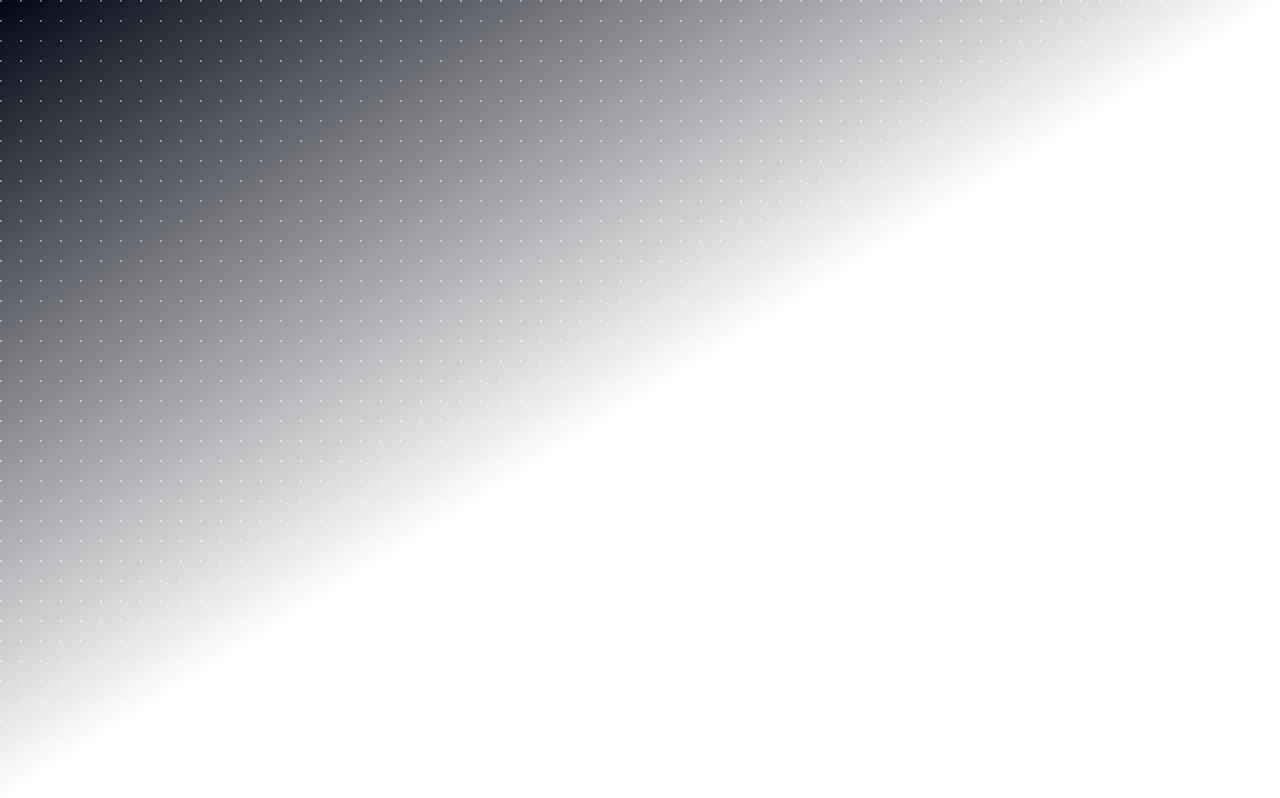
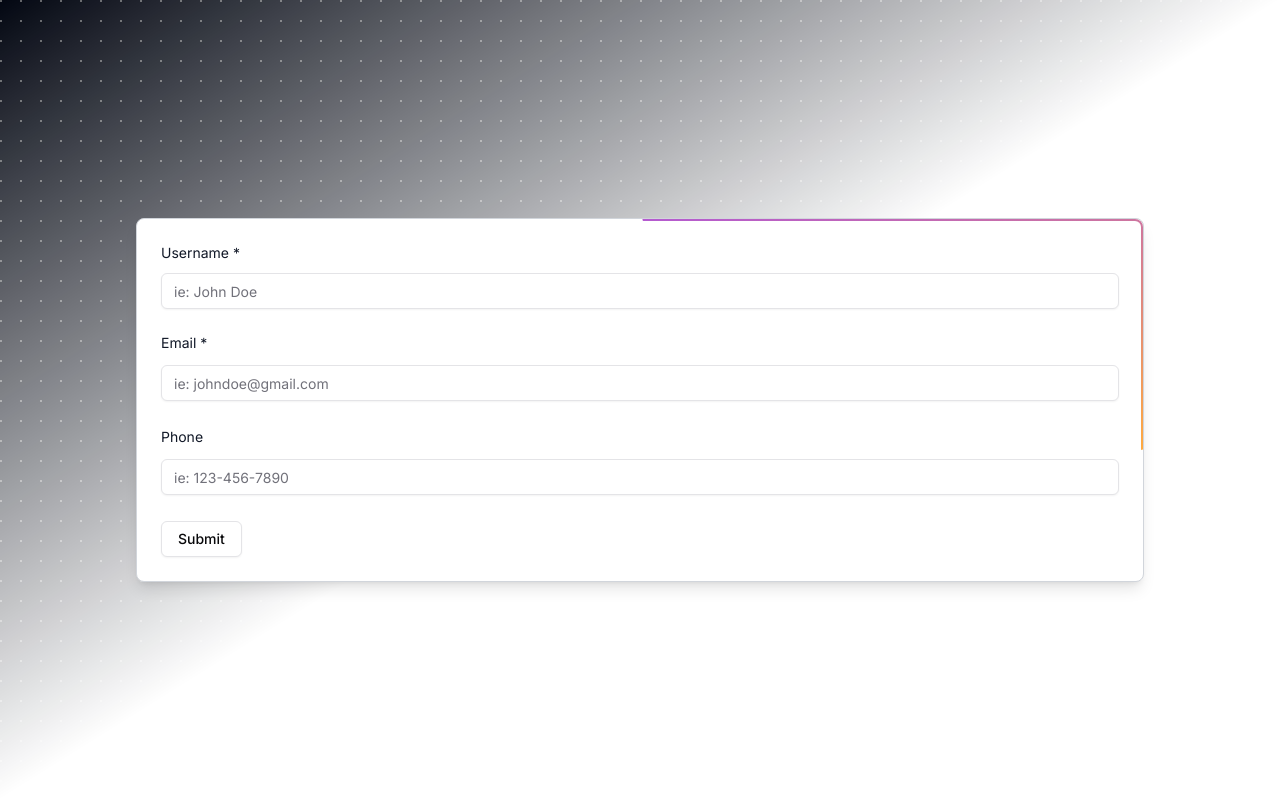
Before and after one commit to souradipdev/product_feedback_form, a Next.js app: page / in a window 1280 px wide. Built offline with nearby package versions, Linux system fonts and the light colour scheme.

Commit message:
Added overall design and input of the form

```diff
--- a/package.json
+++ b/package.json
@@ -11,6 +11,7 @@
   "dependencies": {
     "@hookform/resolvers": "^3.9.0",
     "@radix-ui/react-icons": "^1.3.0",
+    "@radix-ui/react-slot": "^1.1.0",
     "class-variance-authority": "^0.7.0",
     "clsx": "^2.1.1",
     "mongoose": "^8.5.2",
--- a/src/app/page.tsx
+++ b/src/app/page.tsx
@@ -1,6 +1,8 @@
-import { cn } from "@/lib/utils";
+import {cn} from "@/lib/utils";
 import DotPattern from "@/components/magicui/dot-pattern";
-const  DotPatternDemo2 = () => {
+import Form from "@/components/Form";
+
+const DotPatternDemo2 = () => {
   return (
     <div
       className="relative flex h-screen w-full items-center justify-center overflow-hidden bg-background p-20 md:shadow-xl">
@@ -14,11 +16,7 @@ const  DotPatternDemo2 = () => {
           "[mask-image:linear-gradient(to_bottom_right,white,transparent,transparent)] bg-gray-950",
         )}
       />
-      {/*<p
-        className="z-10 h-full whitespace-pre-wrap text-center text-5xl font-medium tracking-tighter text-black dark:text-white ">
-        Dot Pattern
-      </p>*/}
-
+      <Form/>
     </div>
   );
 };
--- a/src/components/Form.tsx
+++ b/src/components/Form.tsx
@@ -0,0 +1,56 @@
+"use client"
+import {SubmitHandler, useForm} from "react-hook-form";
+import {FormSchema} from "@/schema/FormSchema";
+import {zodResolver} from "@hookform/resolvers/zod";
+import * as z from "zod";
+import {Input} from "@/components/ui/input";
+import {Button} from "@/components/ui/button";
+import { BorderBeam } from "@/components/magicui/border-beam";
+
+function Form() {
+  const {
+    register, handleSubmit, formState: {errors, isSubmitting}
+  } = useForm<z.infer<typeof FormSchema>>({
+    resolver: zodResolver(FormSchema),
+    defaultValues: {
+      email: "",
+      name: "",
+      phone: "",
+    }
+  })
+
+  const onSubmit: SubmitHandler<z.infer<typeof FormSchema>> = (data:z.infer<typeof FormSchema>) => {
+    console.log(data);
+  }
+
+  return (
+    <div className="z-10 w-[90%] h-fit flex items-center justify-center">
+      <div className="w-full h-fit relative border border-gray-300 bg-white rounded-lg shadow-lg p-6">
+        <BorderBeam  size={900} borderWidth={2}/>
+        <form className={"w-full flex flex-col items-center gap-3.5"} onSubmit={handleSubmit(onSubmit)}>
+          <div className={"w-full flex flex-col gap-2.5 items-center"}>
+            <span className={"text-gray-900 self-start text-sm"}>Username *</span>
+            <Input typeof={"text"} {...register("name")} className={"bg-white"} placeholder={"ie: John Doe"}/>
+            {errors && <span className={"text-red-500 self-start text-sm"}>{errors.name?.message}</span>}
+          </div>
+
+          <div className={"w-full flex flex-col gap-3 items-center"}>
+            <span className={"text-gray-900 self-start text-sm"}>Email *</span>
+            <Input typeof={"text"} {...register("email")} className={"bg-white"} placeholder={"ie: johndoe@gmail.com"}/>
+            {errors && <span className={"text-red-500 self-start text-sm"}>{errors.email?.message}</span>}
+          </div>
+
+          <div className={"w-full flex flex-col gap-3 items-center"}>
+            <span className={"text-gray-900 self-start text-sm"}>Phone</span>
+            <Input typeof={"text"} {...register("phone")} className={"bg-white"} placeholder={"ie: 123-456-7890"}/>
+            {errors && <span className={"text-red-500 self-start text-sm"}>{errors.phone?.message}</span>}
+          </div>
+
+        <Button variant={"outline"} typeof={"submit"} className={"self-start"} disabled={isSubmitting}>Submit</Button>
+        </form>
+      </div>
+    </div>
+  );
+}
+
+export default Form;
--- /dev/null
+++ b/src/components/magicui/border-beam.tsx
@@ -0,0 +1,49 @@
+import { cn } from "@/lib/utils";
+
+interface BorderBeamProps {
+  className?: string;
+  size?: number;
+  duration?: number;
+  borderWidth?: number;
+  anchor?: number;
+  colorFrom?: string;
+  colorTo?: string;
+  delay?: number;
+}
+
+export const BorderBeam = ({
+  className,
+  size = 200,
+  duration = 15,
+  anchor = 90,
+  borderWidth = 1.5,
+  colorFrom = "#ffaa40",
+  colorTo = "#9c40ff",
+  delay = 0,
+}: BorderBeamProps) => {
+  return (
+    <div
+      style={
+        {
+          "--size": size,
+          "--duration": duration,
+          "--anchor": anchor,
+          "--border-width": borderWidth,
+          "--color-from": colorFrom,
+          "--color-to": colorTo,
+          "--delay": `-${delay}s`,
+        } as React.CSSProperties
+      }
+      className={cn(
+        "pointer-events-none absolute inset-0 rounded-[inherit] [border:calc(var(--border-width)*1px)_solid_transparent]",
+
+        // mask styles
+        "![mask-clip:padding-box,border-box] ![mask-composite:intersect] [mask:linear-gradient(transparent,transparent),linear-gradient(white,white)]",
+
+        // pseudo styles
+        "after:absolute after:aspect-square after:w-[calc(var(--size)*1px)] after:animate-border-beam after:[animation-delay:var(--delay)] after:[background:linear-gradient(to_left,var(--color-from),var(--color-to),transparent)] after:[offset-anchor:calc(var(--anchor)*1%)_50%] after:[offset-path:rect(0_auto_auto_0_round_calc(var(--size)*1px))]",
+        className,
+      )}
+    />
+  );
+};
--- /dev/null
+++ b/src/components/ui/button.tsx
@@ -0,0 +1,57 @@
+import * as React from "react"
+import { Slot } from "@radix-ui/react-slot"
+import { cva, type VariantProps } from "class-variance-authority"
+
+import { cn } from "@/lib/utils"
+
+const buttonVariants = cva(
+  "inline-flex items-center justify-center whitespace-nowrap rounded-md text-sm font-medium transition-colors focus-visible:outline-none focus-visible:ring-1 focus-visible:ring-ring disabled:pointer-events-none disabled:opacity-50",
+  {
+    variants: {
+      variant: {
+        default:
+          "bg-primary text-primary-foreground shadow hover:bg-primary/90",
+        destructive:
+          "bg-destructive text-destructive-foreground shadow-sm hover:bg-destructive/90",
+        outline:
+          "border border-input bg-background shadow-sm hover:bg-accent hover:text-accent-foreground",
+        secondary:
+          "bg-secondary text-secondary-foreground shadow-sm hover:bg-secondary/80",
+        ghost: "hover:bg-accent hover:text-accent-foreground",
+        link: "text-primary underline-offset-4 hover:underline",
+      },
+      size: {
+        default: "h-9 px-4 py-2",
+        sm: "h-8 rounded-md px-3 text-xs",
+        lg: "h-10 rounded-md px-8",
+        icon: "h-9 w-9",
+      },
+    },
+    defaultVariants: {
+      variant: "default",
+      size: "default",
+    },
+  }
+)
+
+export interface ButtonProps
+  extends React.ButtonHTMLAttributes<HTMLButtonElement>,
+    VariantProps<typeof buttonVariants> {
+  asChild?: boolean
+}
+
+const Button = React.forwardRef<HTMLButtonElement, ButtonProps>(
+  ({ className, variant, size, asChild = false, ...props }, ref) => {
+    const Comp = asChild ? Slot : "button"
+    return (
+      <Comp
+        className={cn(buttonVariants({ variant, size, className }))}
+        ref={ref}
+        {...props}
+      />
+    )
+  }
+)
+Button.displayName = "Button"
+
+export { Button, buttonVariants }
--- /dev/null
+++ b/src/components/ui/input.tsx
@@ -0,0 +1,25 @@
+import * as React from "react"
+
+import { cn } from "@/lib/utils"
+
+export interface InputProps
+  extends React.InputHTMLAttributes<HTMLInputElement> {}
+
+const Input = React.forwardRef<HTMLInputElement, InputProps>(
+  ({ className, type, ...props }, ref) => {
+    return (
+      <input
+        type={type}
+        className={cn(
+          "flex h-9 w-full rounded-md border border-input bg-transparent px-3 py-1 text-sm shadow-sm transition-colors file:border-0 file:bg-transparent file:text-sm file:font-medium placeholder:text-muted-foreground focus-visible:outline-none focus-visible:ring-1 focus-visible:ring-ring disabled:cursor-not-allowed disabled:opacity-50",
+          className
+        )}
+        ref={ref}
+        {...props}
+      />
+    )
+  }
+)
+Input.displayName = "Input"
+
+export { Input }
--- /dev/null
+++ b/src/schema/FormSchema.tsx
@@ -0,0 +1,7 @@
+import * as z from "zod";
+
+export const FormSchema = z.object({
+  name: z.string().min(1, {message: "Required field"}),
+  email: z.string().email({message: "Enter a valid email"}),
+  phone: z.string().min(10, {message: "Provide a valid phone number"}).or(z.literal('')),
+})
--- a/tailwind.config.ts
+++ b/tailwind.config.ts
@@ -67,10 +67,17 @@ const config = {
           from: { height: "var(--radix-accordion-content-height)" },
           to: { height: "0" },
         },
+
+        "border-beam": {
+          "100%": {
+            "offset-distance": "100%",
+          },
+        },
       },
       animation: {
         "accordion-down": "accordion-down 0.2s ease-out",
         "accordion-up": "accordion-up 0.2s ease-out",
+        "border-beam": "border-beam calc(var(--duration)*1s) infinite linear",
       },
     },
   },
```
Also changed, not shown: 1 other file (tests, documents, lock files or other folders).
